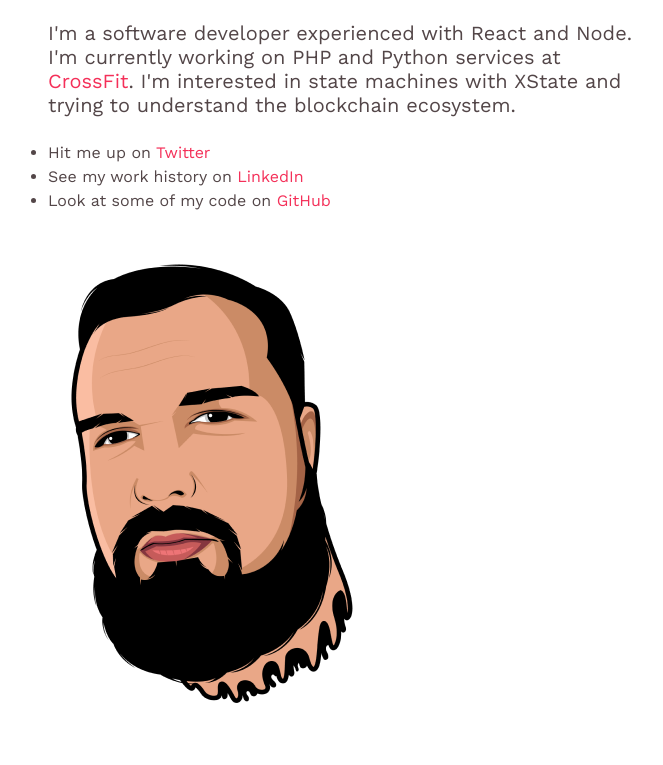
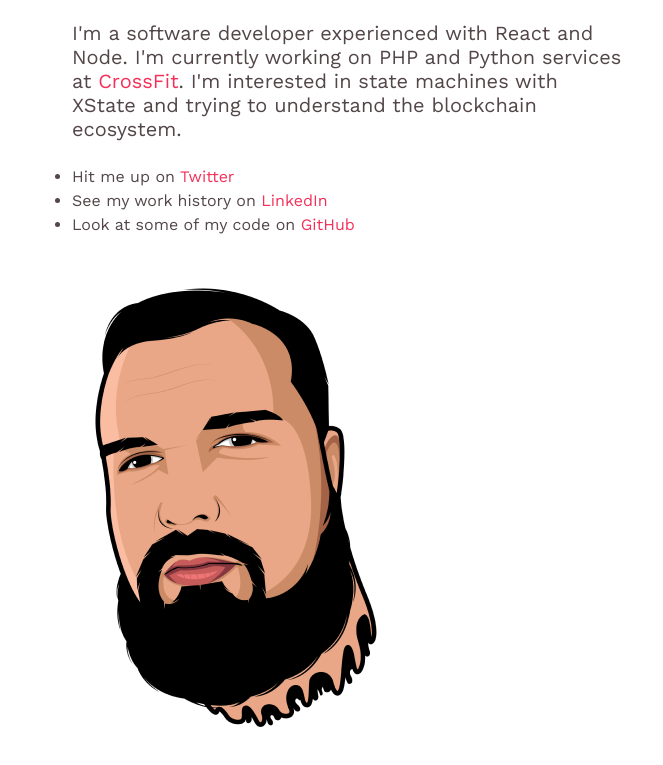
Before and after one commit to ncko/ncko.github.io, a plain HTML site: page index.html in a window 1280 px wide. Shown: the part 99-864 px from the top of the page, without its empty margins (0-663 px from the left). Drawn offline with nearby package versions, Linux system fonts and the light colour scheme.

Commit message:
left/right padding

```diff
--- a/css/main.css
+++ b/css/main.css
@@ -24,7 +24,6 @@ html {
 
 body {
   padding-top: 1.5rem;
-  padding-left: 1.5rem;
 }
 @media screen and (min-width: 744px) {
   body {
@@ -84,6 +83,7 @@ a:hover {
 .container {
   display: block;
   max-width: 600px;
+  padding: 0 1.5rem;
 }
 
 @media screen and (min-width: 1281px) {
--- a/index.html
+++ b/index.html
@@ -28,14 +28,13 @@
 </head>
 
 <body>
-
+<div class="container">
     <header>
         <h1 class="mb-0">ncko</h1>
         <p class="lead grayish">Nick Olsen</p>
     </header>
 
     <main>
-    <div class="container">
         <p class="lead">I'm a software developer experienced with React and Node. I'm currently working on PHP and
             Python services at <a href="https://crossfit.com/" target="_blank">CrossFit</a>. I'm interested
             in state machines with XState and trying to understand the blockchain ecosystem.</p>
@@ -44,9 +43,9 @@
             <li>See my work history on <a href="https://linkedin.com/in/ncko">LinkedIn</a></li>
             <li>Look at some of my code on <a href="https://github.com/ncko" target="_blank">GitHub</a></li>
         </ul>
-        <img src="img/head-transparent.png"  alt="Nick's avatar" class="avatar" />
+        <img src="img/head-transparent.png" alt="Nick's avatar" class="avatar"/>
+    </main>
 </div>
-</main>
 
 </body>
 
```
Lines whose indentation alone changed are shown as unchanged.
